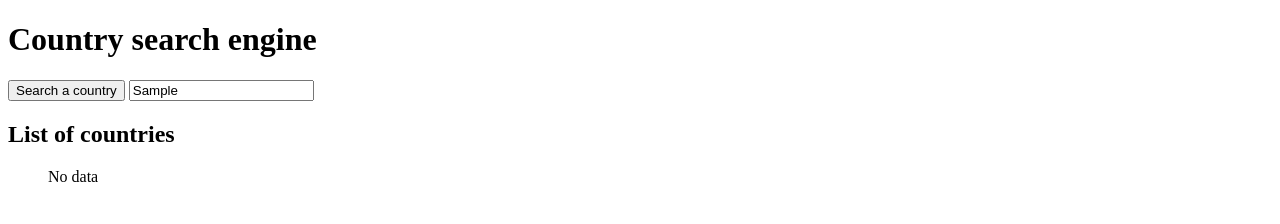
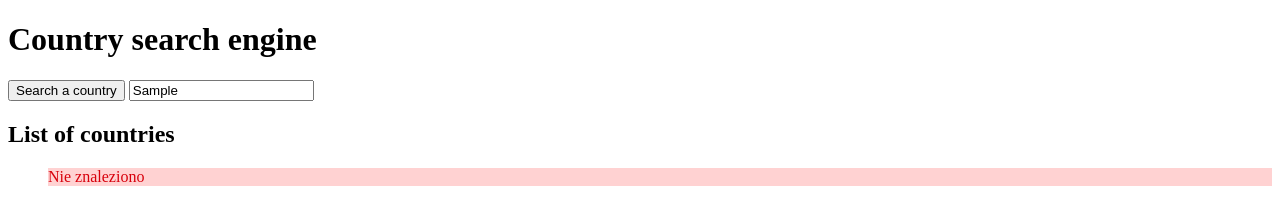
Before and after one commit to whomean/countries, a website: page index.html in a window 1280 px wide. Both pictures are taken after typing "Sample" into the empty fields and a click on the button "Search a country". Drawn offline with nearby package versions, Linux system fonts and the light colour scheme; no server answers.

Commit message:
added support for error

```diff
--- a/js/scripts.js
+++ b/js/scripts.js
@@ -9,11 +9,11 @@ function searchCountries() {
     if(!countryName.length) countryName = 'Poland';
   console.log(countryName);
 
-  $.getJSON(url+countryName, getCountry);
+  $.getJSON(url+countryName, getCountry).fail(function() {throwError();});
 }
 
 function getCountry(input) {
-   // console.log(input);
+    console.log(input);
   	countriesList.empty();
   	input.forEach(function(item) {
 	    var li = $('<li>', { 'class': 'country' }).appendTo(countriesList);
@@ -24,3 +24,8 @@ function getCountry(input) {
 	    $('<img>', {'src': item.flag}).appendTo(flag);
 	});
 }
+
+function throwError() {
+	countriesList.empty();
+	$('<li>', {'class': 'error'}).text("Nie znaleziono").appendTo($('#countries'));
+}
--- a/sass/style.scss
+++ b/sass/style.scss
@@ -24,3 +24,7 @@ ul {
 .country_name {
   display: inline-block;
 }
+.error {
+  color: #D8000C;
+  background-color: #FFD2D2;
+}
```
Also changed, not shown: css/style.css, 1 other file. Lines whose indentation alone changed are shown as unchanged.
